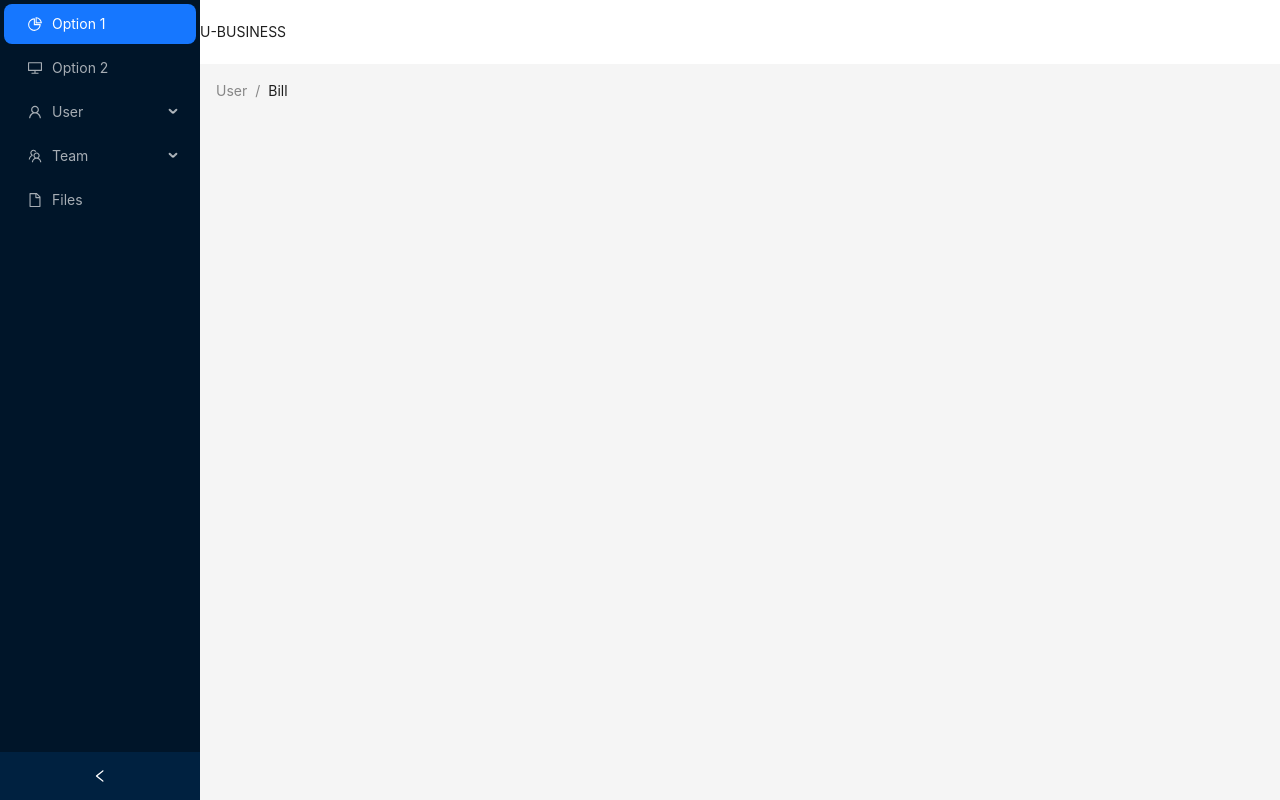
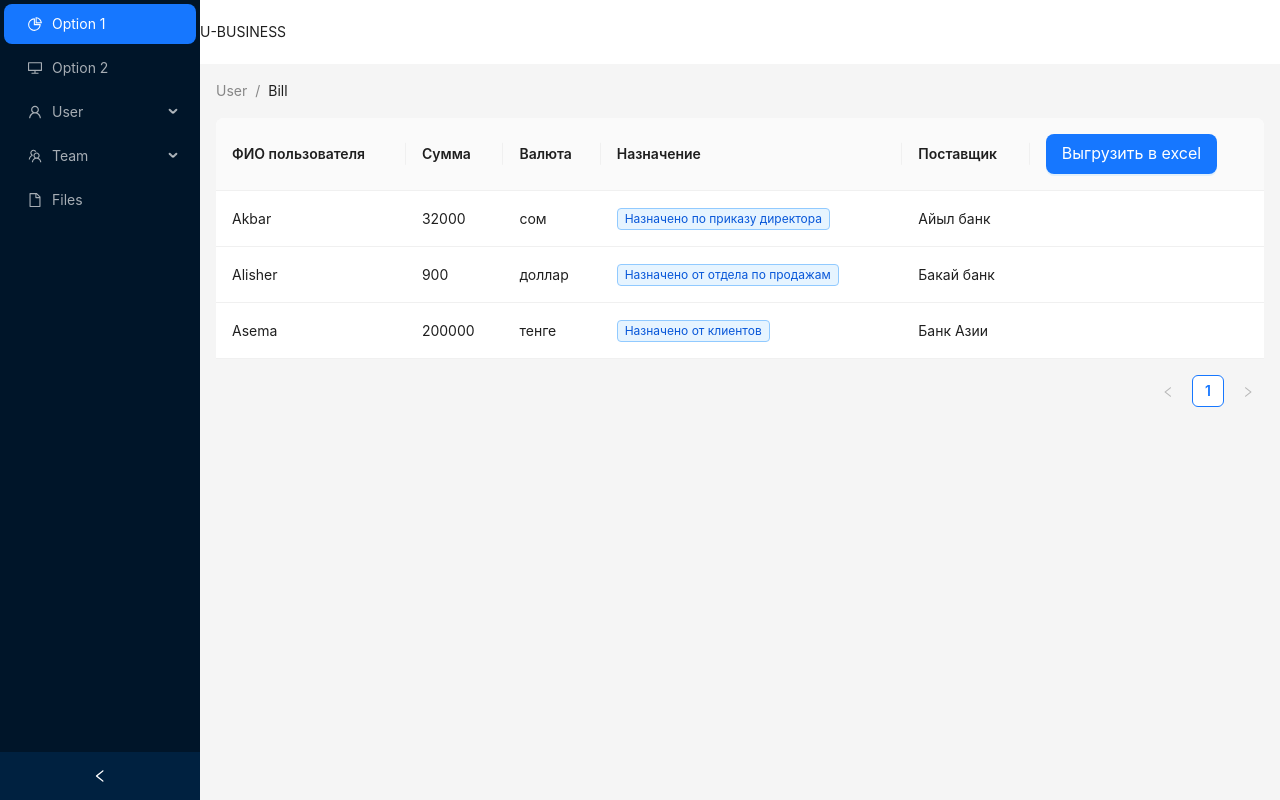
Before and after one commit to asianParadissseee/b-crm, a React (Vite) app: page /home/accounting-report in a window 1280 px wide. Built offline with nearby package versions, Linux system fonts and the light colour scheme.

Commit message:
create table and data

```diff
--- a/src/pages/accounting-report/accounting-report.tsx
+++ b/src/pages/accounting-report/accounting-report.tsx
@@ -1,9 +1,85 @@
+import {Button,  Table, Tag} from "antd";
+import {Key} from "react";
+
+const {Column} = Table;
 
 const AccountingReport = () => {
+
+    enum Currency {
+        DOLLAR = "доллар",
+        SOM = "сом",
+        TENGE = "тенге",
+    }
+
+    interface DataType {
+        key: Key;
+        firstName: string;
+        lastName: string;
+        sum: number;
+        currency: string;
+        appointment: string[]; // назначение
+        provider: string; //поставщик
+    }
+
+    const data: DataType[] = [
+        {
+            key: '1',
+            firstName: 'Akbar',
+            lastName: 'Maloer',
+            sum: 32000,
+            currency: Currency.SOM,
+            appointment: ["Назначено по приказу директора"],
+            provider: "Айыл банк",
+        },
+        {
+            key: '2',
+            firstName: 'Alisher',
+            lastName: 'Jumanov',
+            sum: 900,
+            currency: Currency.DOLLAR,
+            appointment: ["Назначено от отдела по продажам"],
+            provider: "Бакай банк",
+        },
+        {
+            key: '3',
+            firstName: 'Asema',
+            lastName: 'Designer',
+            sum: 200000,
+            currency: Currency.TENGE,
+            appointment: ["Назначено от клиентов"],
+            provider: "Банк Азии"
+        },
+    ];
+
     return (
-        <div>
+        <Table dataSource={data}>
+            <Column title="ФИО пользователя" dataIndex="firstName" key="firstName"/>
+            <Column title="Сумма" dataIndex="sum" key="sum"/>
+            <Column title="Валюта" dataIndex="currency" key="currency"/>
+            <Column
+                title="Назначение"
+                dataIndex="appointment"
+                key="appointment"
+                render={(appointments: string[]) => (
+                    <>
+                        {appointments?.map((appointment) => (
+                            <Tag color="blue" key={appointment}>
+                                {appointment}
+                            </Tag>
+                        ))}
+                    </>
+                )}
+            />
+            <Column title="Поставщик" dataIndex="provider" key="provider"/>
 
-        </div>
+            <Column
+                title={() => (
+                    <Button type="primary" className="bg-blue-900" size="large">
+                        Выгрузить в excel
+                    </Button>
+                )}
+            />
+        </Table>
     );
 };
 
```
